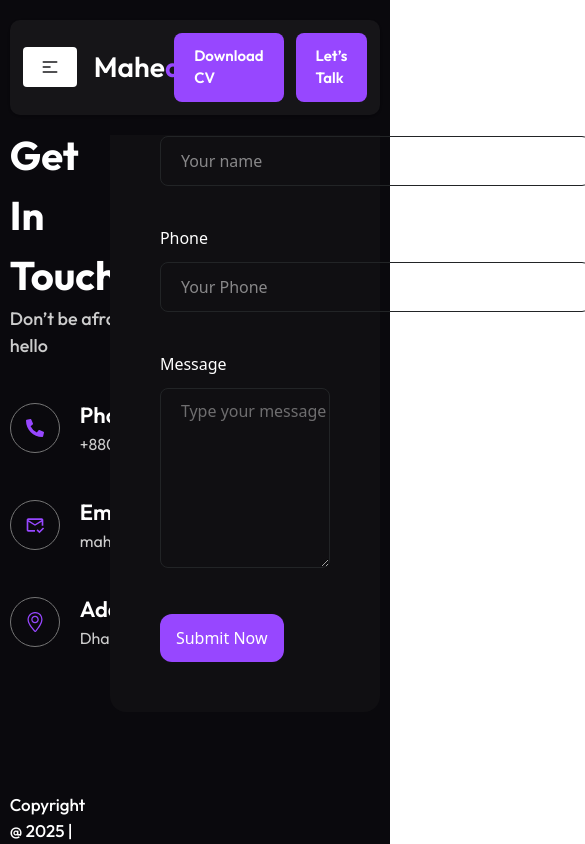
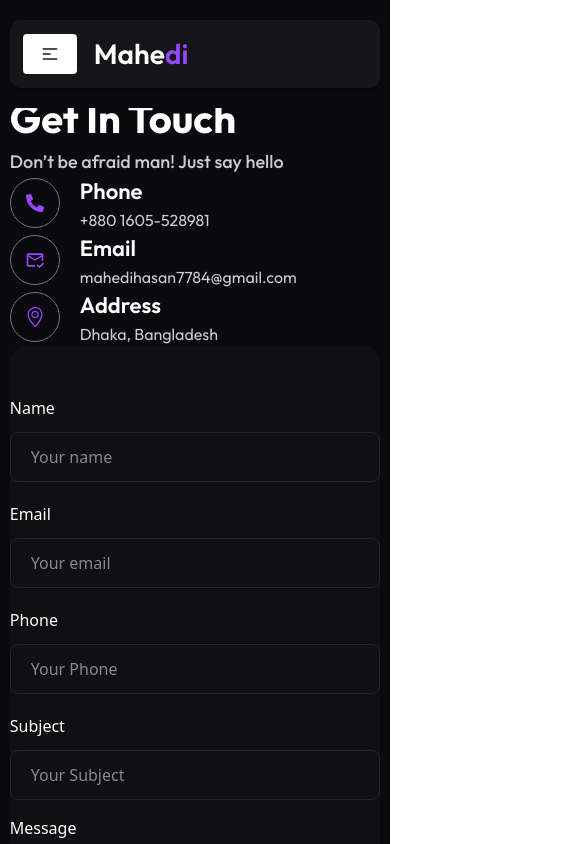
Before and after one commit to mahedi1318/portfolio-2025, a React (Vite) app: page /contact in a window 390 px wide. Shown: the top 844 px of the page, 585 px wide, since content can reach past the window. Built offline with nearby package versions, Linux system fonts and the light colour scheme.

Commit message:
responsive 50% complite

```diff
--- a/src/components/Footer part/Footers.jsx
+++ b/src/components/Footer part/Footers.jsx
@@ -6,11 +6,11 @@ const Footers = () => {
   return (
     <div className='bg-[#0a090d] py-[30px]'>
       <div className="container">
-        <div className="flex justify-between items-center">
+        <div className="md:flex sm:block justify-between items-center">
           <div className="">
             <p className='outfit text-[17px] font-medium text-[#fff]'>Copyright @ 2025 | Designed By <span className='text-[#9747ff]'>Mahedi</span></p>
           </div>
-          <div className="flex gap-[40px] items-center outfit text-[18px] font-normal text-[#fff] cursor-pointer">
+          <div className="mt-5 md:mt-0 flex flex-wrap md:gap-[40px] gap-[23px] items-center outfit md:text-[18px] text-[15px]  font-normal text-[#fff] cursor-pointer">
             <Link to="hero" spy={true} smooth={true} offset={-100} duration={500}>Home</Link>
             <Link to="about" spy={true} smooth={true} offset={-100} duration={500}>About</Link>
             <Link to="skill" spy={true} smooth={true} offset={-100} duration={500}>Skills</Link>
--- a/src/components/Header part/Navbars.jsx
+++ b/src/components/Header part/Navbars.jsx
@@ -47,7 +47,7 @@ const Navbars = () => {
                 {links}
             </ul>
         </div>
-        <div className="navbar-end flex gap-3">
+        <div className="navbar-end lg:flex gap-3 hidden">
             <Link to="contact" spy={true} smooth={true} offset={50} duration={500} className="px-5 py-3 bg-[#9747ff] outfit text-[15px] font-semibold rounded-lg text-white cursor-pointer">Download CV</Link>
             <Link to="contact" spy={true} smooth={true} offset={-150} duration={500} className="px-5 py-3 bg-[#9747ff] outfit text-[15px] font-semibold rounded-lg text-white cursor-pointer">Let’s Talk</Link>
         </div>
--- a/src/components/Home page/Contact section/Contact.jsx
+++ b/src/components/Home page/Contact section/Contact.jsx
@@ -8,26 +8,26 @@ const Contact = () => {
   return (
     <div id='contact' className='bg-[#0a090d] py-[50px]'>
       <div className="container">
-        <div className="grid grid-cols-4 gap-[30px]">
-            <div className="text-white">
+        <div className="xl:grid xl:grid-cols-4 lg:grid-cols-2 gap-[30px] lg:block">
+            <div className="text-white xl:text-left md:text-center">
                 <span className='outfit text-[25px] font-semibold text-[#9747ff]'>Contact Info</span>
                 <h3 className='outfit text-[40px] font-bold text-white'>Get In Touch</h3>
-                <p className='outfit text-[18px] font-medium text-[#ccc] w-[250px]'>Don’t be afraid man! Just say hello</p>
-                <div className="mt-10 w-[300px]">
-                    <div className="flex items-center gap-[20px] mt-5">
+                <p className='outfit text-[18px] font-medium text-[#ccc] xl:w-[250px] md:w-[350px] xl:m-0 md:m-auto'>Don’t be afraid man! Just say hello</p>
+                <div className="xl:mt-10 md:mt-5 xl:w-[300px] xl:block md:w-full md:flex md:flex-wrap md:items-center md:justify-center md:gap-[40px]">
+                    <div className="flex items-center gap-[20px] xl:mt-5 md:mt-10">
                         <div className="w-[50px] h-[50px] rounded-full flex justify-center items-center border border-[#757575] hover:border-[#9747ff]">
                             <FaPhoneAlt className='text-[#9747ff] text-[18px]' />
                         </div>
-                        <div className="">
+                        <div className="md:text-left">
                             <h4 className='outfit text-[22px] font-semibold text-white'>Phone</h4>
                             <span className='outfit text-[16px] font-normal text-[#ccc]'>+880 1605-528981</span>
                         </div>
                     </div>
-                    <div className="flex items-center gap-[20px] mt-10">
+                    <div className="flex items-center gap-[20px] md:mt-10">
                         <div className="w-[50px] h-[50px] rounded-full flex justify-center items-center border border-[#757575] hover:border-[#9747ff]">
                             <MdOutlineMarkEmailRead className='text-[#9747ff] text-[20px]'/>
                         </div>
-                        <div className="">
+                        <div className="md:text-left">
                             <h4 className='outfit text-[22px] font-semibold text-white'>Email</h4>
                             <span className='outfit text-[16px] font-normal text-[#ccc]'>
                                 <Link to="" >
@@ -36,43 +36,43 @@ const Contact = () => {
                             </span>
                         </div>
                     </div>
-                    <div className="flex items-center gap-[20px] mt-10">
+                    <div className="flex items-center gap-[20px] lg:mt-10 md:mt-1 md:mb-20 lg:mb-0">
                         <div className="w-[50px] h-[50px] rounded-full flex justify-center items-center border border-[#757575] hover:border-[#9747ff]">
                             <SlLocationPin className='text-[#9747ff] text-[20px]'/>
                         </div>
-                        <div className="">
+                        <div className="md:text-left">
                             <h4 className='outfit text-[22px] font-semibold text-white'>Address</h4>
                             <span className='outfit text-[16px] font-normal text-[#ccc]'>Dhaka, Bangladesh</span>
                         </div>
                     </div>
                 </div>
             </div>
-            <div className="col-span-3">
-                <div className="bg-[#100f12] px-[50px] py-[50px] rounded-2xl">
+            <div className="xl:col-span-3">
+                <div className="bg-[#100f12] md:px-[50px] sm:px-[20px] py-[50px] rounded-2xl">
                     <form action="">
-                        <div className="flex justify-between text-white mb-10">
-                            <div className="">
+                        <div className="lg:flex justify-between gap-3 text-white lg:mb-10 mb-5">
+                            <div className="w-full">
                                 <label className='block mb-3' htmlFor="">Name</label>
-                                <input className='w-[430px] h-[50px] pl-[20px] border border-[#222426] rounded-lg' type="text" placeholder='Your name' required/>
+                                <input className='w-[100%] h-[50px] pl-[20px] border border-[#222426] rounded-lg' type="text" placeholder='Your name' required/>
                             </div>
-                            <div className="">
+                            <div className="w-full mt-5 lg:mt-0">
                                 <label className='block mb-3' htmlFor="">Email</label>
-                                <input className='w-[430px] h-[50px] pl-[20px] border border-[#222426] rounded-lg' type="text" placeholder='Your email' required/>
+                                <input className='w-[100%] h-[50px] pl-[20px] border border-[#222426] rounded-lg' type="text" placeholder='Your email' required/>
                             </div>
                         </div>
-                        <div className="flex justify-between text-white">
-                            <div className="">
+                        <div className="lg:flex sm:block justify-between gap-3 text-white">
+                            <div className="w-full">
                                 <label className='block mb-3' htmlFor="">Phone</label>
-                                <input className='w-[430px] h-[50px] pl-[20px] border border-[#222426] rounded-lg' type="text" placeholder='Your Phone' required/>
+                                <input className='w-[100%] h-[50px] pl-[20px] border border-[#222426] rounded-lg' type="text" placeholder='Your Phone' required/>
                             </div>
-                            <div className="">
+                            <div className="w-full mt-5 lg:mt-0">
                                 <label className='block mb-3' htmlFor="">Subject</label>
-                                <input className='w-[430px] h-[50px] pl-[20px] border border-[#222426] rounded-lg' type="text" placeholder='Your Subject' required/>
+                                <input className='w-[100%] h-[50px] pl-[20px] border border-[#222426] rounded-lg' type="text" placeholder='Your Subject' required/>
                             </div>
                         </div>
-                        <div className="mt-10 text-white">
+                        <div className="mt-4 md:mt-10 text-white">
                             <label className='block mb-3' htmlFor="">Message</label>
-                            <textarea className='w-full h-[180px] pl-[20px] pt-[10px] text-[#ccc] border border-[#222426] rounded-lg' name="" id="" placeholder='Type your message' required></textarea>
+                            <textarea className='w-full h-[100px] md:h-[180px] pl-[20px] pt-[10px] text-[#ccc] border border-[#222426] rounded-lg' name="" id="" placeholder='Type your message' required></textarea>
                         </div>
                         <button className='py-3 px-4 bg-[#9747ff] text-white rounded-xl mt-10' type='submit'>Submit Now</button>
                     </form>
--- a/src/components/Home page/Resume section/Resume.jsx
+++ b/src/components/Home page/Resume section/Resume.jsx
@@ -8,7 +8,7 @@ const Resume = () => {
         <h2 className='mt-8 outfit text-[35px] font-bold text-[#fff]'>My Education & Experience</h2>
         <div className="">
                 <h3 className='outfit text-[30px] font-bold mt-10 text-[#fff]'>My Experience</h3>
-            <div className="grid grid-cols-3 gap-[20px]">
+            <div className="grid lg:grid-cols-3 md:grid-cols-2 gap-[20px]">
                 <div className="mt-10 group">
                     <span className='outfit text-[16px] font-normal text-[#aeaeb1] group-hover:text-[#9747ff]'>2021 - 2022</span>
                     <p className='outfit text-[25px] font-semibold mt-3 text-[#ccc]'>Website designer</p>
@@ -19,7 +19,7 @@ const Resume = () => {
                     <p className='outfit text-[25px] font-semibold mt-3 text-[#ccc]'>Front-End Developer</p>
                     <h4 className='outfit text-[18px] font-normal mt-1 text-[#aeaeb1]'>Creative IT</h4>
                 </div>
-                <div className="mt-10 group">
+                <div className="lg:mt-10 md:mt-4 group">
                     <span className='outfit text-[16px] font-normal text-[#aeaeb1] group-hover:text-[#9747ff]'>2022 - 2024</span>
                     <p className='outfit text-[25px] font-semibold mt-3 text-[#ccc]'>webflow Designer & Developer</p>
                     <h4 className='outfit text-[18px] font-normal mt-1 text-[#aeaeb1]'>bd calling</h4>
@@ -29,7 +29,7 @@ const Resume = () => {
         </div>
         <div className="">
                 <h3 className='outfit text-[30px] font-bold mt-10 text-[#fff]'>My Education</h3>
-            <div className="grid grid-cols-3 gap-[20px]">
+            <div className="grid lg:grid-cols-2 md:grid-cols-1 gap-[20px]">
                 <div className="mt-10 group">
                     <span className='outfit text-[16px] font-normal text-[#aeaeb1] group-hover:text-[#9747ff]'>2019 - 2021</span>
                     <p className='outfit text-[25px] font-semibold mt-3 text-[#ccc]'>Higher Secondary Certificate.(H.S.C)</p>
--- a/src/components/Home page/Service section/Service.jsx
+++ b/src/components/Home page/Service section/Service.jsx
@@ -6,7 +6,7 @@ const Service = () => {
       <div className="container">
         <span className='outfit text-[18px] font-medium rounded-md px-5 py-2 border border-white inline text-[#fff]'>Service</span>
         <h2 className='mt-8 outfit text-[35px] font-bold text-[#fff]'>My Quality Services</h2>
-        <div className="grid grid-cols-3 gap-[30px] mt-8">
+        <div className="grid lg:grid-cols-3 md:grid-cols-2 gap-[30px] mt-8">
             <div className="w-full px-[25px] pt-[40px] pb-[60px] bg-[#141317] rounded-2xl">
                 <h3 className='outfit text-[28px] font-semibold text-[#fff]'>Website Design</h3>
                 <ul className='mt-5'>
```
Also changed, not shown: src/components/Home page/About section/About.jsx (+9 -9 lines), src/components/Home page/Hero section/Hero.jsx (+5 -5 lines), src/components/Home page/Work section/WorkProject.jsx (+11 -11 lines).
